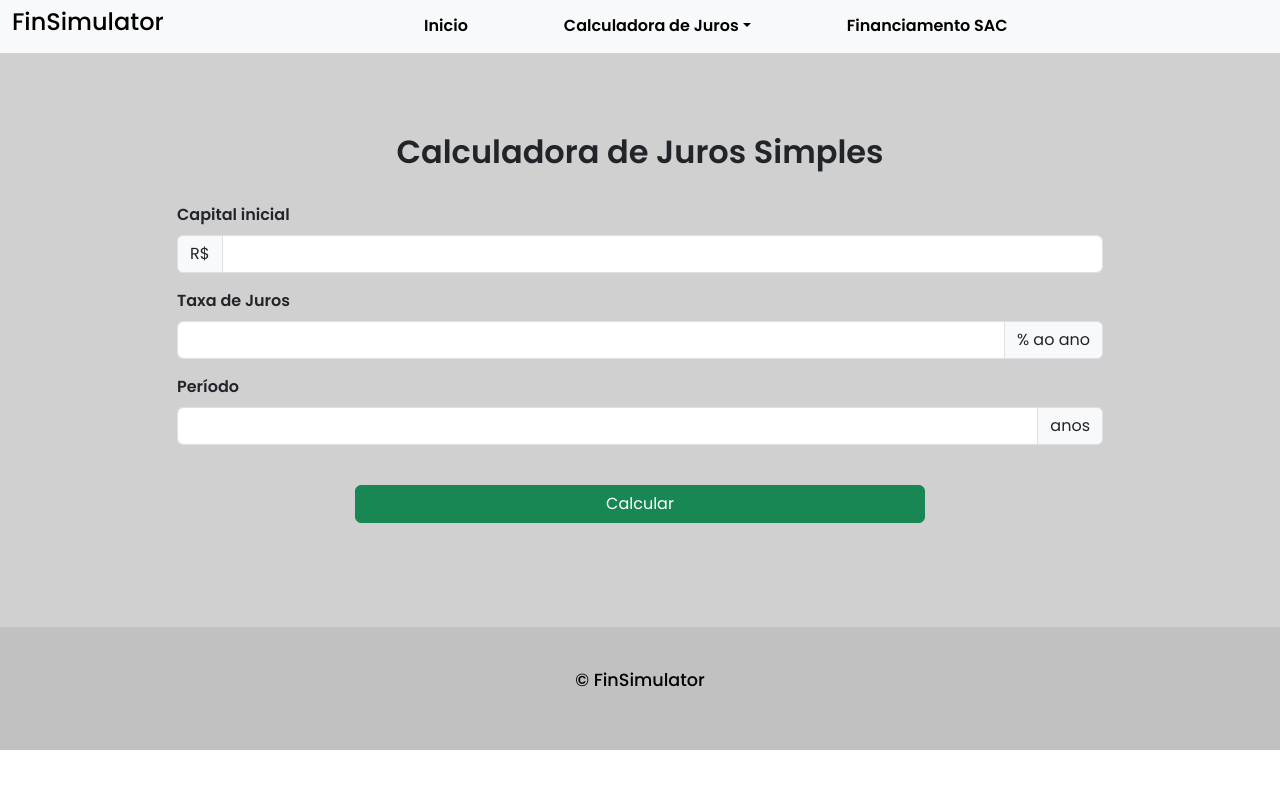
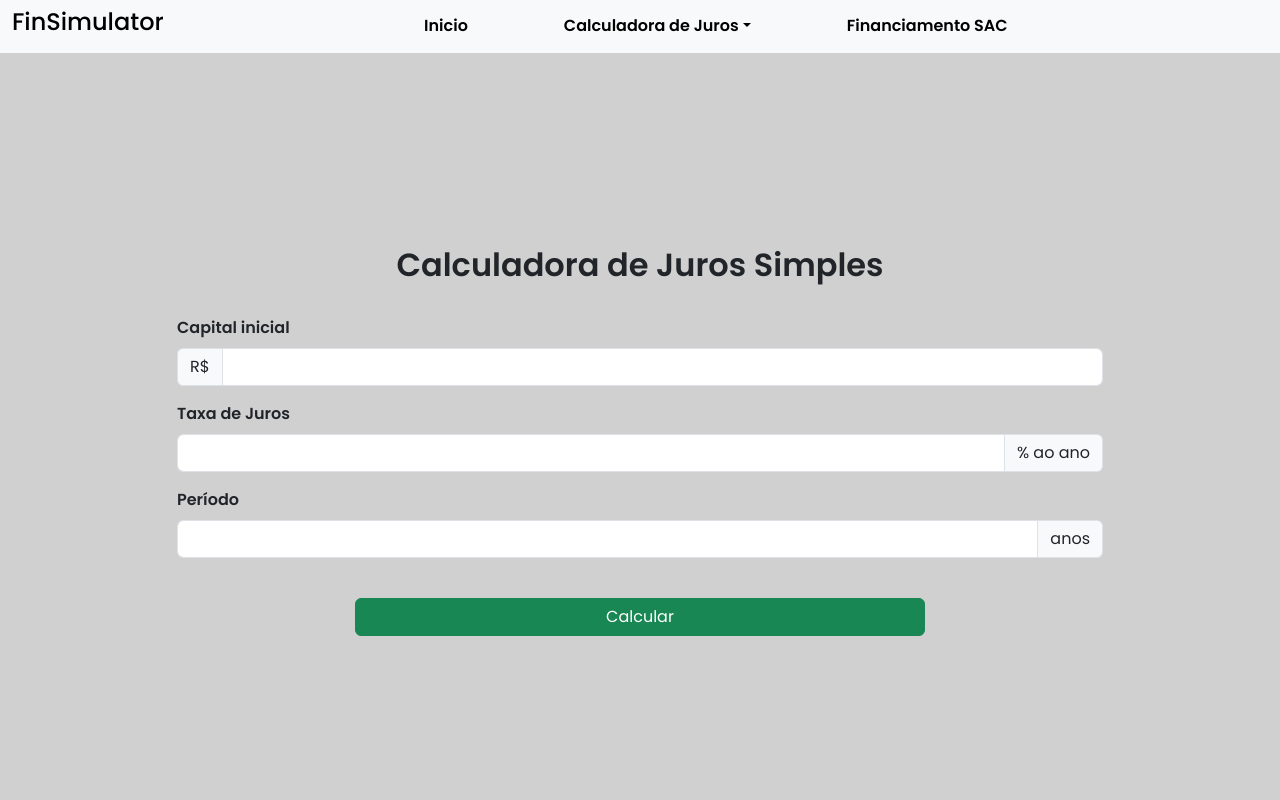
Before and after one commit to PedroSoaresDias/SimuladorFinanceiro, a Next.js app: page /JurosSimples in a window 1280 px wide. Shown: the top 800 px of the page. Built offline with nearby package versions, Linux system fonts and the light colour scheme.

Commit message:
Ajustando a altura da página de Juros Simples, Compostos e Financiamento SAC

```diff
--- a/src/styles/globals.css
+++ b/src/styles/globals.css
@@ -89,9 +89,26 @@
   }
 }
 
+@media screen and (min-height: 768px) {
+  .composto{
+    height: 100vh;
+  }
+
+  .simples{
+    height: 100vh;
+  }
+
+  .sac{
+    height: 100vh;
+  }
+}
+
 .composto {
   background-color: rgb(208, 208, 208);
-  padding: 5rem 0;
+  padding: 2rem 0;
+  display: flex;
+  justify-content: center;
+  align-items: center;
 }
 
 .composto h2,
@@ -102,7 +119,10 @@
 
 .simples {
   background-color: rgb(208, 208, 208);
-  padding: 5rem 0;
+  padding: 2rem 0;
+  display: flex;
+  justify-content: center;
+  align-items: center;
 }
 
 .simples h2,
@@ -113,7 +133,10 @@
 
 .sac {
   background-color: rgb(208, 208, 208);
-  padding: 5rem 0;
+  padding: 2rem 0;
+  display: flex;
+  justify-content: center;
+  align-items: center;
 }
 
 .sac .aviso{
```
